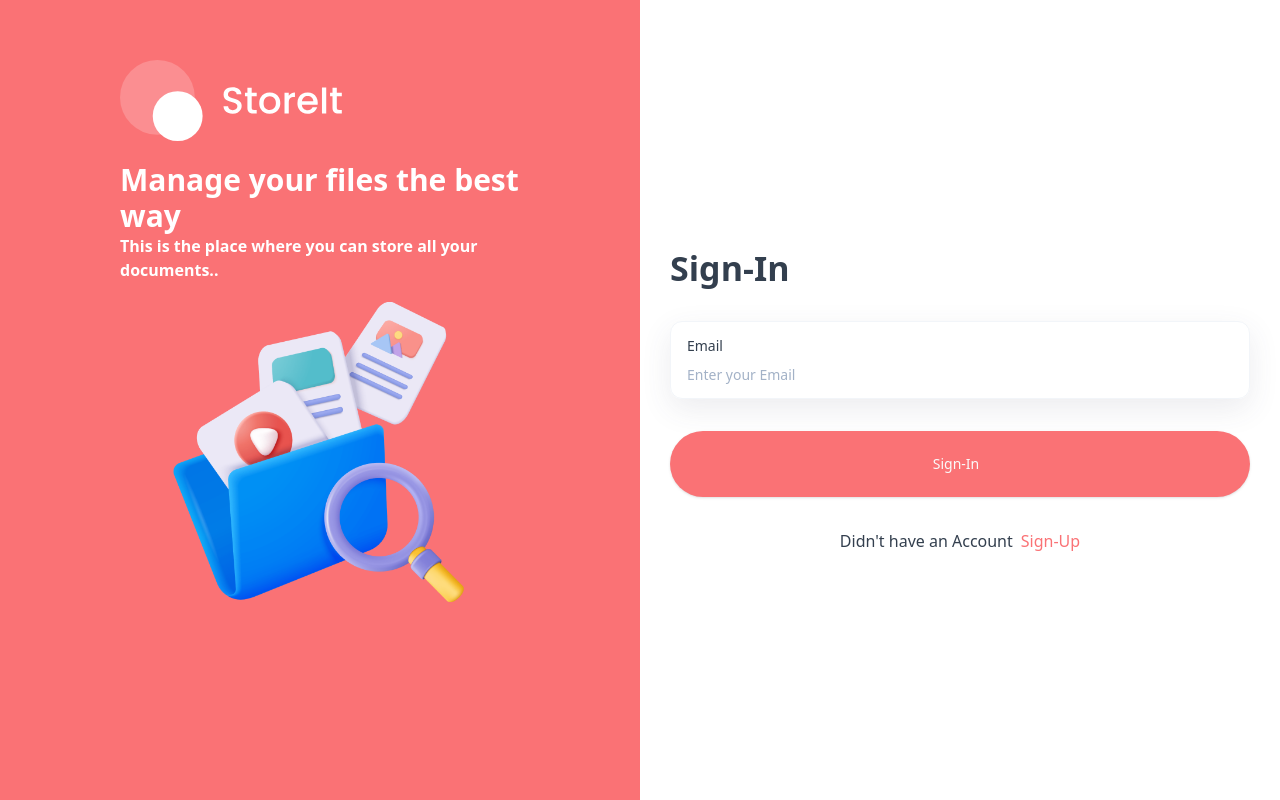
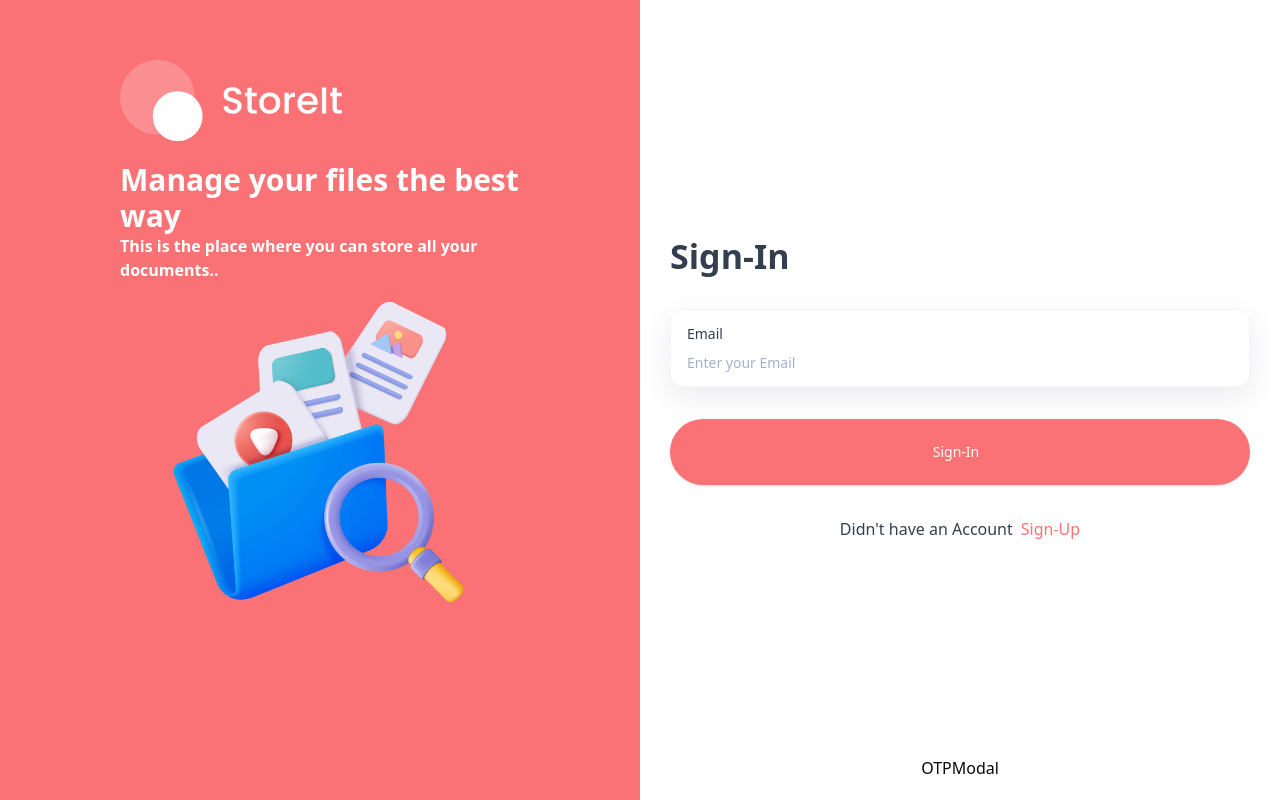
Before and after one commit to Vikash-thak12/Drive, a Next.js app: page /sign-in in a window 1280 px wide. Built offline with nearby package versions, Linux system fonts and the light colour scheme; no server answers.

Commit message:
Working on otp modal

```diff
--- a/components/AuthForm.tsx
+++ b/components/AuthForm.tsx
@@ -20,6 +20,7 @@ import Link from "next/link"
 import { useState } from "react"
 import Image from "next/image"
 import { createAccount } from "@/lib/actions/user.action"
+import OtpModal from "./OtpModal"
 
 
 type FormType = "sign-up" | "sign-in";
@@ -131,6 +132,8 @@ const AuthForm = ({ type }: { type: FormType}) => {
             </Form>
 
             {/* OTP Verification */}
+
+            {true && <OtpModal />}
         </>
     )
 }
--- /dev/null
+++ b/components/OtpModal.tsx
@@ -0,0 +1,11 @@
+import React from 'react'
+
+const OtpModal = () => {
+  return (
+    <div>
+      OTPModal
+    </div>
+  )
+}
+
+export default OtpModal
```
